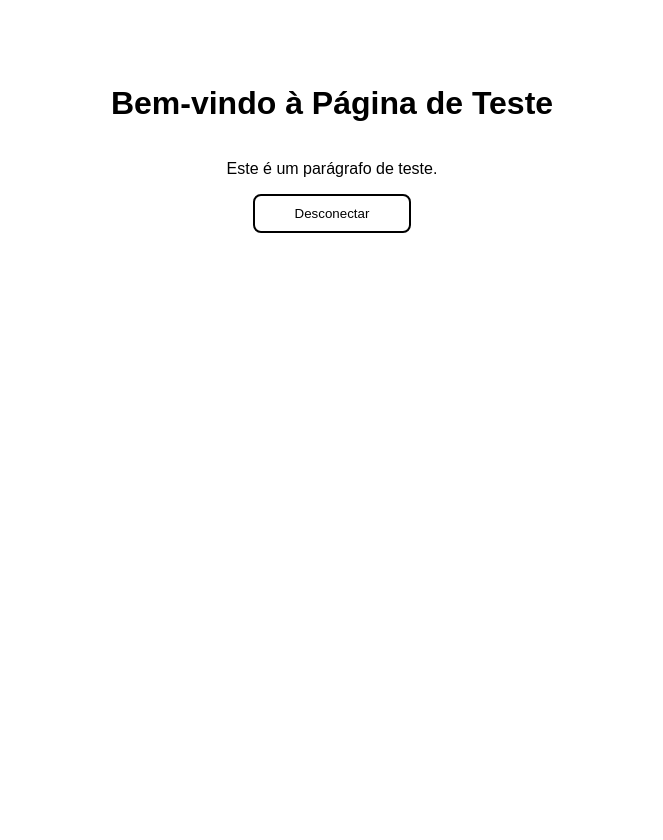
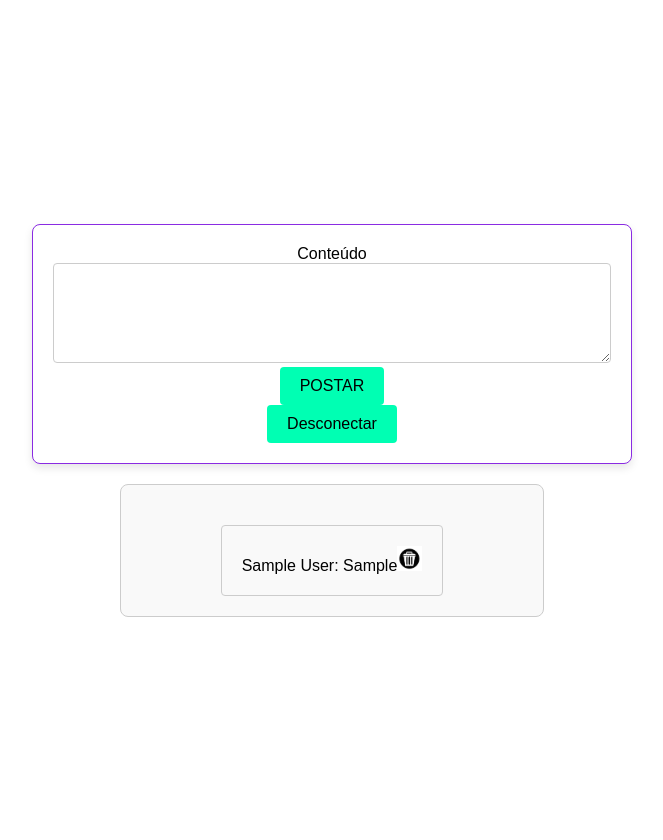
Before and after one commit to Lilomr/lilo.st, a Flask app: page /page in a window 1280 px wide. Shown: the whole page, without its empty margins (308-971 px from the left). Before the commit the page ends 233 px from the top, so only its background shows below. Run offline with Flask 3, Linux system fonts and the light colour scheme; a user stored in the database is signed in; tables that the repository leaves empty hold one stand-in row (values such as "Sample post").

Commit message:
Publicações

```diff
--- a/app.py
+++ b/app.py
@@ -20,6 +20,13 @@ class Users(UserMixin, db.Model):
     password = db.Column(db.String(250),
                         nullable=False)
 
+class Publicacao(db.Model):
+    id = db.Column(db.Integer, primary_key=True)
+    conteudo = db.Column(db.String(250), nullable=False)
+    user_id = db.Column(db.Integer, db.ForeignKey('users.id'), nullable=False)
+    user = db.relationship('Users', backref=db.backref('publicacoes', lazy=True))
+
+
 db.init_app(app)
 with app.app_context():
     db.app = app
@@ -28,6 +35,7 @@ with app.app_context():
 @login_manager.user_loader
 def load_user(user_id):
     return Users.query.get(int(user_id))
+
 
 @app.route('/static/<path:path>')
 def send_static(path):
@@ -87,6 +95,34 @@ def cadastrar_usuario():
         print(e)
         return jsonify({'success': False, 'error': 'email já existe'})
 
+@app.route('/api/publicar', methods=['POST'])
+def publicar():
+    data = request.json
+    conteudo = data['conteudo']
+    publicacao = Publicacao(conteudo=conteudo, user_id=current_user.id)
+    db.session.add(publicacao)
+    db.session.commit()
+    return jsonify({'success': True})
+
+@app.route('/api/publicacoes', methods=['GET'])
+def get_publicacoes():
+    publicacoes = Publicacao.query.order_by(Publicacao.id.desc()).all()
+
+    return jsonify([{'id': p.id, 'conteudo': p.conteudo, 'user': p.user.nome} for p in publicacoes])
+
+@app.route('/api/deletar', methods=['POST'])
+def deletar():
+    data = request.json
+    id = data['id']
+    publicacao = Publicacao.query.filter_by(id=id).first()
+    if publicacao.user_id == current_user.id:
+        db.session.delete(publicacao)
+        db.session.commit()
+        return jsonify({'success': True})
+    else:
+        return jsonify({'success': False, 'error': 'Você não pode deletar essa publicação'})
+
+
 
 if __name__ == '__main__':
     app.run(debug=True)
--- a/static/post.css
+++ b/static/post.css
@@ -6,6 +6,8 @@ body {
 	height: 100vh;
 	margin: 0;
 	font-family: Arial, sans-serif;
+	flex-direction: column;
+	padding: 20px;
 }
 
 .content-container {
@@ -18,11 +20,38 @@ body {
 	max-width: 600px;
 	box-sizing: border-box;
 	text-align: center;
+
 }
+
+.post-container {
+	background-color: #f9f9f9;
+	border: 1px solid #ccc;
+	border-radius: 8px;
+	max-width: 600px;
+	padding: 20px 100px;
+    text-align: center;
+	margin-top: 20px;
+	box-sizing: border-box;
+	display: flex;
+	flex-direction: column;
+	overflow: scroll;
+}
+
+.post {
+	background-color: #f9f9f9;
+	border: 1px solid #ccc;
+	text-align: center;
+	border-radius: 4px;
+	padding: 20px;
+	margin-top: 20px;
+	box-sizing: border-box;
+	word-break: break-word;
+}
+
 
 button {
 	background-color: #00ffb3;
-	color: white;
+	color: black;
 	border: none;
 	border-radius: 4px;
 	padding: 10px 20px;
@@ -30,6 +59,20 @@ button {
 	cursor: pointer;
 }
 
+.button-deletar {
+
+}
+
+
+textarea {
+	width: 100%;
+	height: 100px;
+	border: 1px solid #ccc;
+	border-radius: 4px;
+	padding: 10px;
+	box-sizing: border-box;
+}
+
 button:hover {
 	background-color: blueviolet;
 }
--- a/templates/page.html
+++ b/templates/page.html
@@ -1,22 +1,90 @@
 <!DOCTYPE html>
-<html lang="en">
+<html lang="pt-BR">
 <head>
-	<link rel="stylesheet" type="text/css" href="/static/geral.css">
-    <meta http-equiv="Content-Type" charset="UTF-8" />
+	<meta charset="UTF-8">
     <meta name="viewport" content="width=device-width, initial-scale=1.0">
-	<title>Página de Teste</title>
+    <title>Lilo.st</title>
+    <link rel="stylesheet" type="text/css" href="/static/post.css">
+
+	<script>
+		async function tentarPostar() {
+			const conteudo = document.getElementById('content').value;
+			console.log(conteudo);
+			const response = await fetch('/api/publicar', {
+				method: 'POST',
+				headers: {
+					'Content-Type': 'application/json'
+				},
+				body: JSON.stringify({conteudo})
+			});
+			const result = await response.json();
+			const messageDiv = document.getElementById('message');
+			if (result.success) {
+				messageDiv.textContent = 'Postado com sucesso!';
+				messageDiv.style.color = 'green';
+				carregarPublicacoes();
+			} else {
+				messageDiv.textContent = `Erro: ${result.error}`;
+				messageDiv.style.color = 'red';
+			}
+		}
+	</script>
 </head>
 <body>
+	<div class="content-container">
+		<div class="message" id="message"></div>
+			<label for="content">Conteúdo</label>
+			<textarea id="content" name="conteudo" required></textarea>
+			<button id="button-post" onclick="tentarPostar()">POSTAR</button>
 
-	<h1>Bem-vindo à Página de Teste</h1>
-	<p>Este é um parágrafo de teste.</p>
+		<br>
+		<button id="logoutButton">Desconectar</button>
+	</div>
+	<div class="post-container">
 
-	<button id="logoutButton">Desconectar</button>
+    </div>
 
 	<script>
 		document.getElementById("logoutButton").addEventListener("click", function() {
 			window.location.href = "/deslogar";
 		});
+		async function carregarPublicacoes() {
+			const response = await fetch('/api/publicacoes');
+			const result = await response.json();
+			const container = document.querySelector('.post-container');
+			container.innerHTML = '';
+			result.forEach(publicacao => {
+				const div = document.createElement('div');
+				div.className = 'post';
+				div.textContent = `${publicacao.user}: ${publicacao.conteudo}`;
+				container.appendChild(div);
+				botao = document.createElement('button-deletar');
+				botao.innerHTML = '<img src="/static/deletar.jpg" alt="Deletar" width="25" height="25">';
+
+
+				botao.addEventListener('click', async function() {
+					const response = await fetch('/api/deletar', {
+						method: 'POST',
+						headers: {
+							'Content-Type': 'application/json'
+						},
+						body: JSON.stringify({id: publicacao.id, user: publicacao.user})
+					});
+					const result = await response.json();
+					if (result.success) {
+						carregarPublicacoes();
+					} else {
+						const messageDiv = document.getElementById('message');
+						messageDiv.textContent = `Erro: ${result.error}`;
+						messageDiv.style.color = 'red';
+					}
+				});
+				div.appendChild(botao);
+			});
+		}
+
+		carregarPublicacoes();
+
 	</script>
 </body>
 </html>
```
Also changed, not shown: static/deletar.jpg (added).
